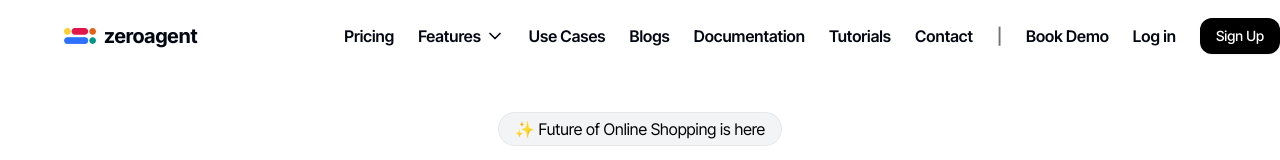
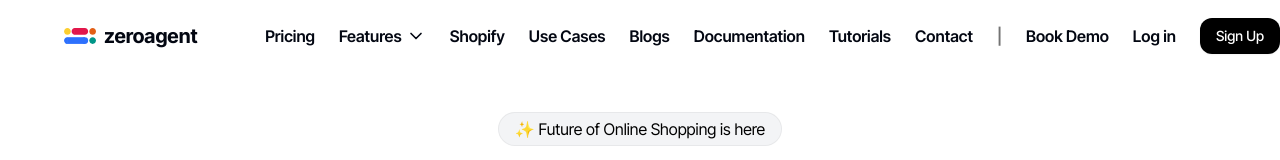
Before and after one commit to zeroagentio/magic-agent-site, a Next.js app: page / in a window 1280 px wide. Shown: the top 160 px of the page. Built offline with nearby package versions, Linux system fonts and the light colour scheme.

Commit message:
fix urls

```diff
--- a/components/blocks/navbar.tsx
+++ b/components/blocks/navbar.tsx
@@ -2,7 +2,7 @@
 import { AlignJustifyIcon } from "lucide-react";
 import LogoLight from "@/app/assets/logo.svg";
 import Image from "next/image";
-import { CONTACT, DOCS, TOOLS, MY_APP, BLOGS, USECASES, PRICING, VIEW_DEMO, TUTORIALS } from "@/lib/utils";
+import { CONTACT, DOCS, TOOLS, MY_APP, BLOGS, USECASES, PRICING, VIEW_DEMO, TUTORIALS, SHOPIFY } from "@/lib/utils";
 import { useState } from "react";
 import { Dialog, DialogBackdrop, DialogPanel, DialogTitle, TransitionChild } from '@headlessui/react';
 import { Cross1Icon } from "@radix-ui/react-icons";
@@ -35,6 +35,12 @@ const Navbar = () => {
               Pricing
             </a>
             <FeatureDropdown />
+            <a
+              href={SHOPIFY}
+              target="_blank"
+              >
+              Shopify
+            </a>
             <a
               href={USECASES}
               >
--- a/lib/utils.ts
+++ b/lib/utils.ts
@@ -28,7 +28,8 @@ export const WAITINGLIST_FORM = "https://forms.zohopublic.com/zeromagic/form/Zer
 export const PRODUCT_DEMO = "https://www.youtube.com/watch?v=IChhbRFLAMU"
 export const VIEW_DEMO = "https://cal.com/ndrohith/30min"
 
-export const SHOPIFY = "https://docs.zeroagent.io/store/shopify"
+export const SHOPIFY = "https://apps.shopify.com/zeroagent"
+// export const SHOPIFY = "https://docs.zeroagent.io/store/shopify"
 
 export const WEBPAGES = "https://docs.zeroagent.io/make-smarter/lander-sites"
 
```
